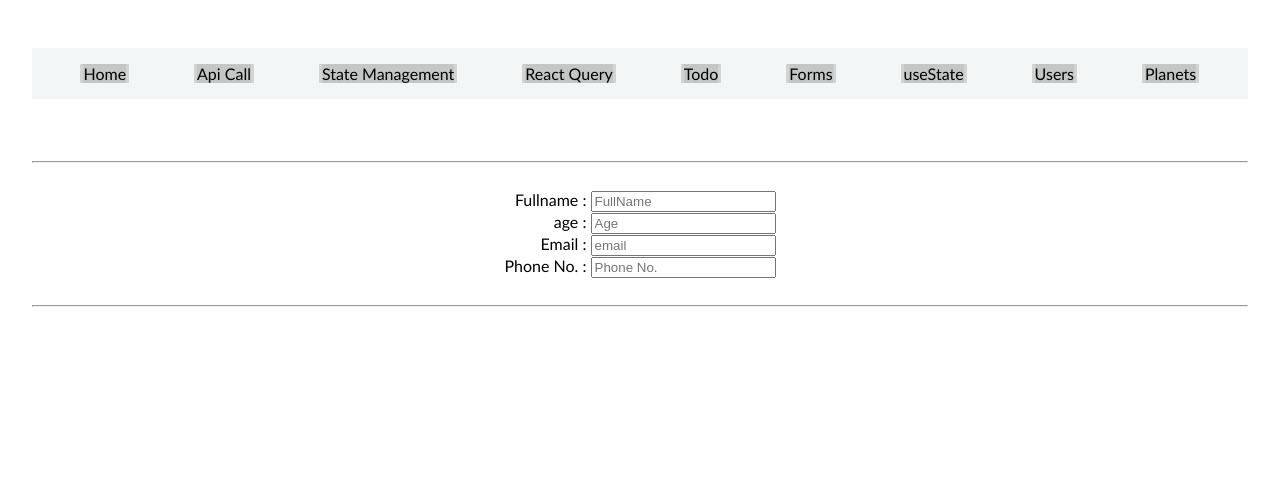
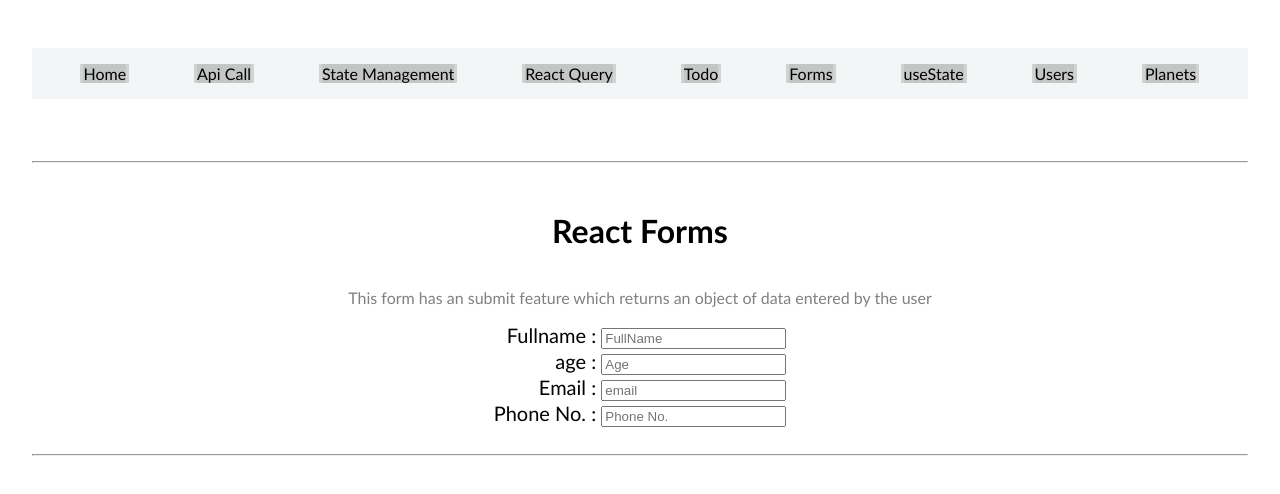
Before and after one commit to sushantsharma08/react-course, a React (Vite) app: page /forms in a window 1280 px wide. Shown: the top 494 px of the page. Built offline with nearby package versions, Linux system fonts and the light colour scheme.

Commit message:
Update ReactForms.jsx

```diff
--- a/src/ReactForms.jsx
+++ b/src/ReactForms.jsx
@@ -2,8 +2,10 @@ import React from 'react'
 
 const ReactForms = () => {
   return (
-    <div className='form-main' style={{display:"flex", justifyContent:"center"}}>
-        <form style={{textAlign:"right"}}>
+    <div className='form-main' style={{display:"flex",alignItems:"center", justifyContent:"center",flexDirection:"column"}}>
+        <h1>React Forms</h1>
+        <p style={{color:"gray"}}>This form has an submit feature which returns an object of data entered by the user</p>
+        <form style={{textAlign:"right",fontSize:"20px"}}>
             <label htmlFor="fullname">Fullname : </label>
             <input type="text" id='fullname' name='fullname' placeholder='FullName' />
             <br />
```
